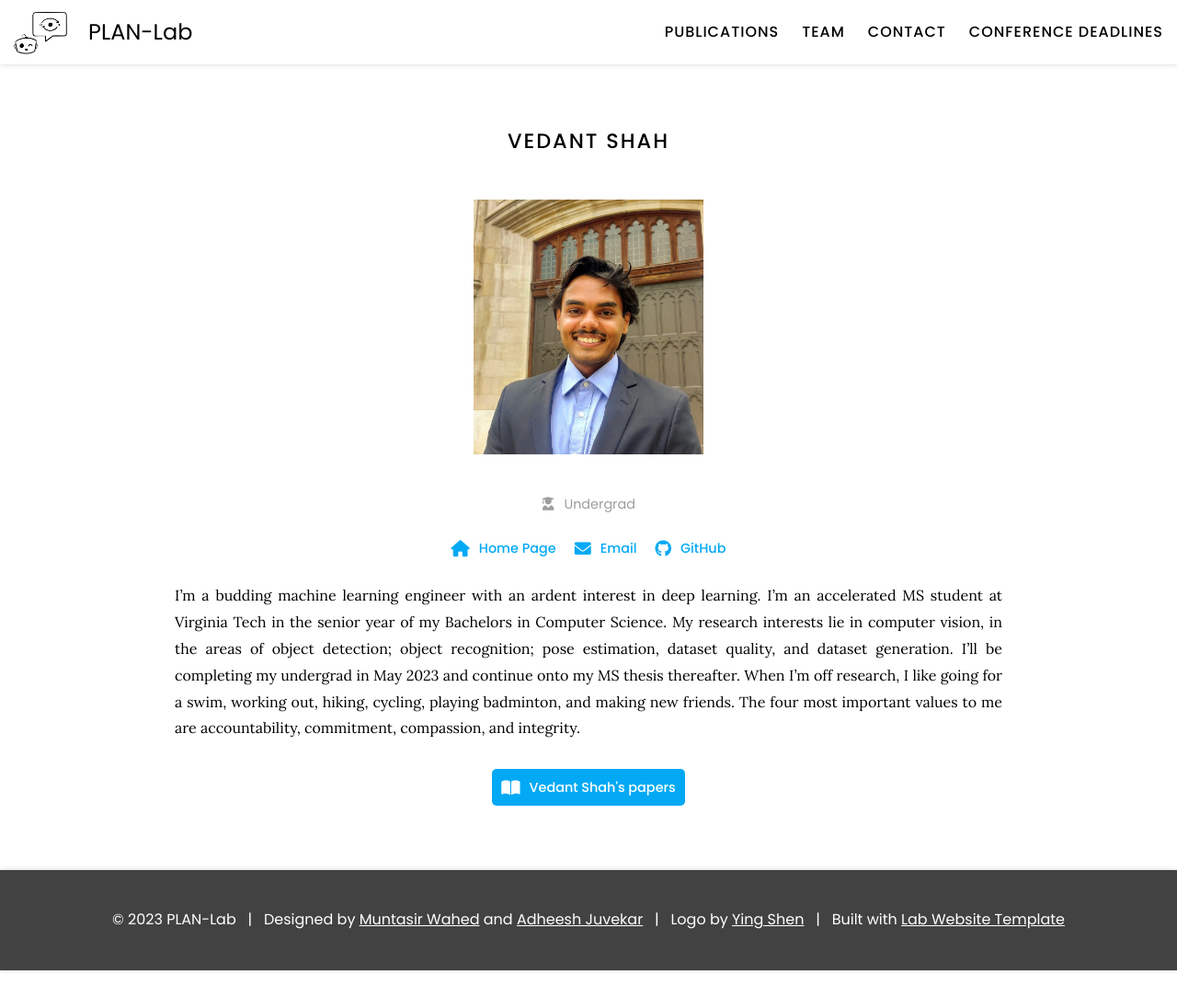
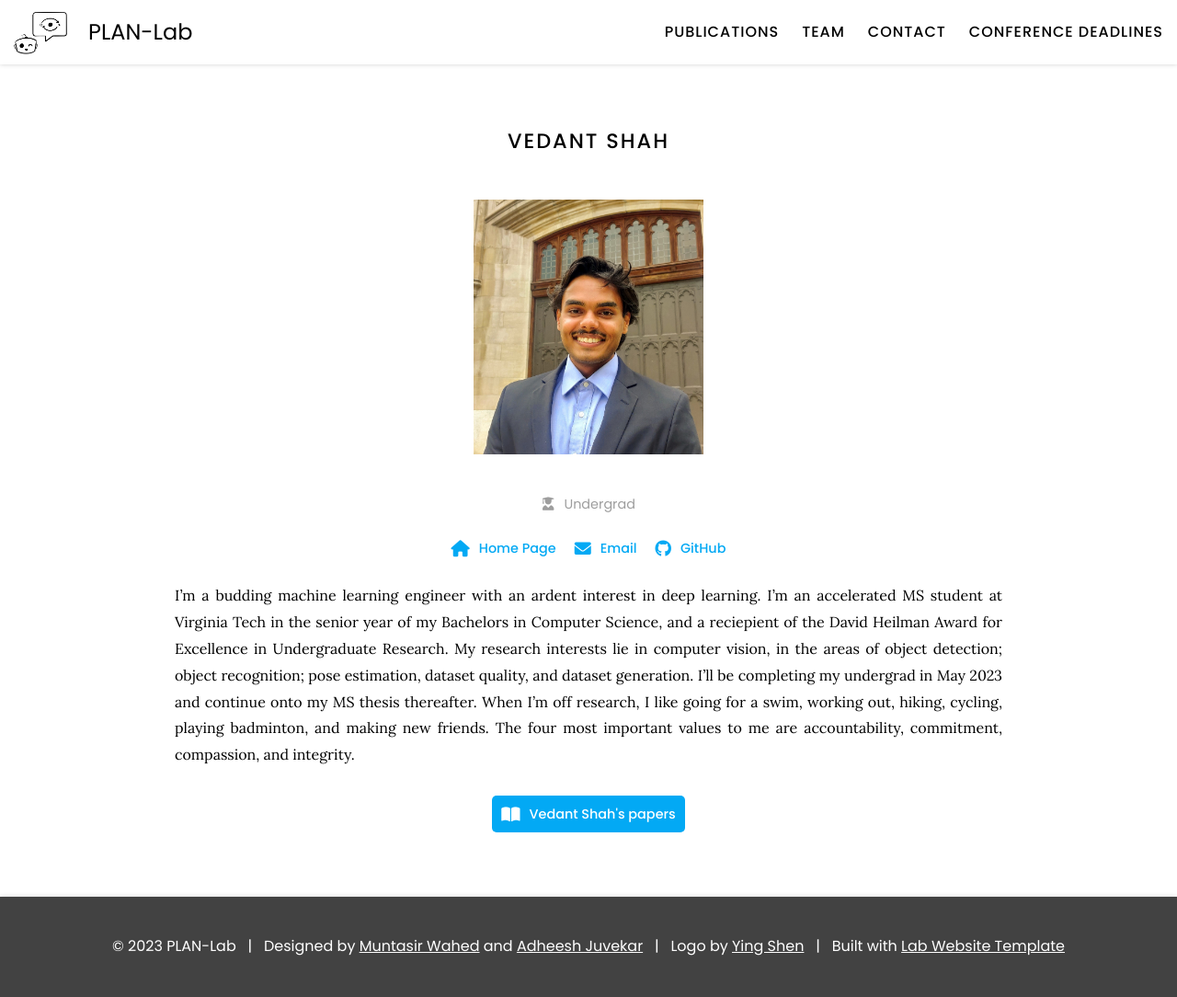
Before and after one commit to XiaonaZhou/plan-lab.github.io, a Jekyll site: the page built from _members/vedant-shah.md, in a window 1280 px wide. Shown: the whole page at 92% size. Built offline with Jekyll 4.4.1, drawn with Linux system fonts in a browser that asks for light colours; before the commit the page ends 1055 px from its top, so only the background shows below that.

Commit message:
Update vedant-shah.md

```diff
--- a/_members/vedant-shah.md
+++ b/_members/vedant-shah.md
@@ -14,4 +14,4 @@ links:
   google-scholar:
 ---
 
-I'm a budding machine learning engineer with an ardent interest in deep learning. I'm an accelerated MS student at Virginia Tech in the senior year of my Bachelors in Computer Science. My research interests lie in computer vision, in the areas of object detection; object recognition; pose estimation, dataset quality, and dataset generation. I'll be completing my undergrad in May 2023 and continue onto my MS thesis thereafter. When I'm off research, I like going for a swim, working out, hiking, cycling, playing badminton, and making new friends. The four most important values to me are accountability, commitment, compassion, and integrity.
+I'm a budding machine learning engineer with an ardent interest in deep learning. I'm an accelerated MS student at Virginia Tech in the senior year of my Bachelors in Computer Science, and a reciepient of the David Heilman Award for Excellence in Undergraduate Research. My research interests lie in computer vision, in the areas of object detection; object recognition; pose estimation, dataset quality, and dataset generation. I'll be completing my undergrad in May 2023 and continue onto my MS thesis thereafter. When I'm off research, I like going for a swim, working out, hiking, cycling, playing badminton, and making new friends. The four most important values to me are accountability, commitment, compassion, and integrity.
```
